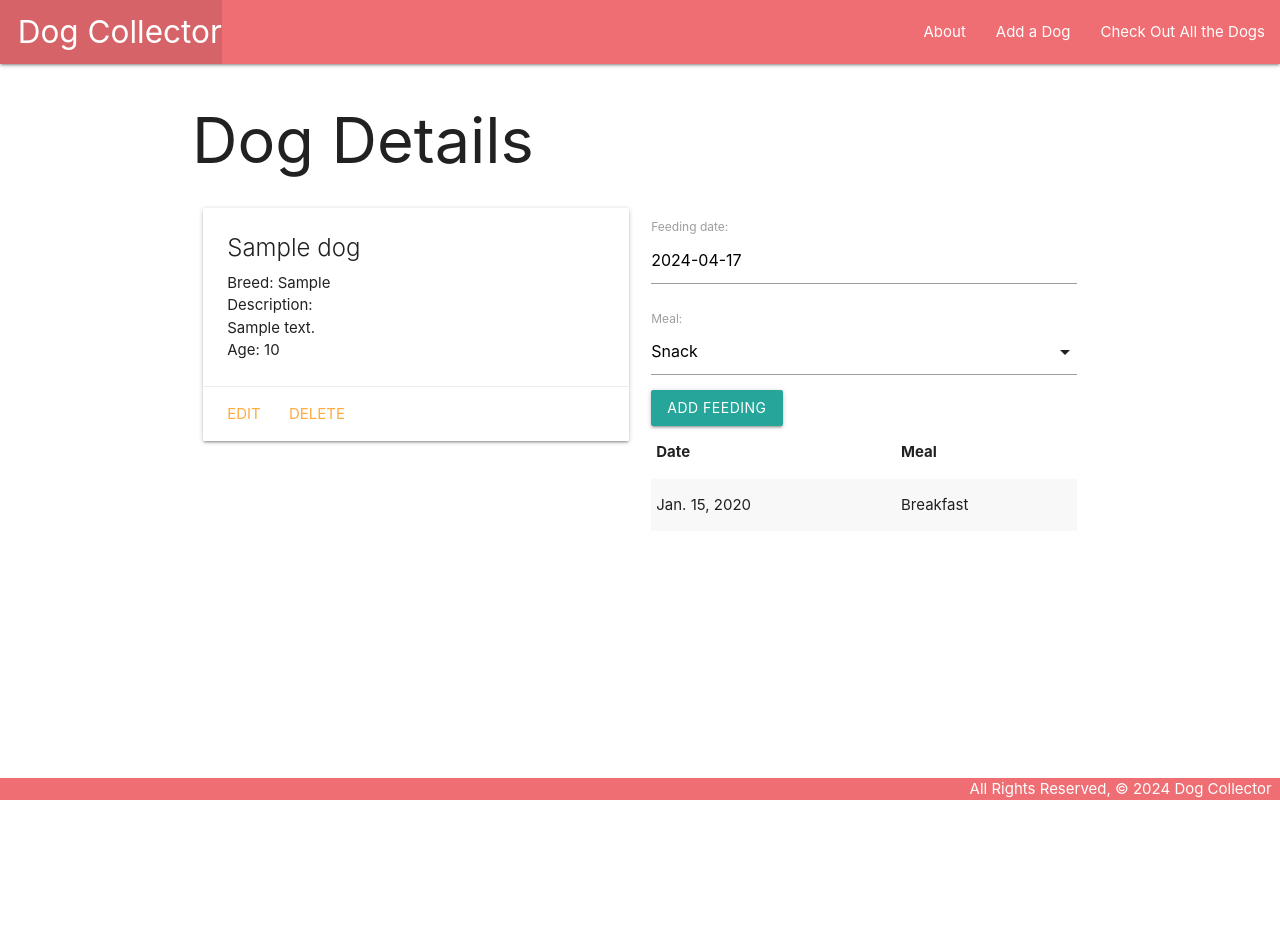
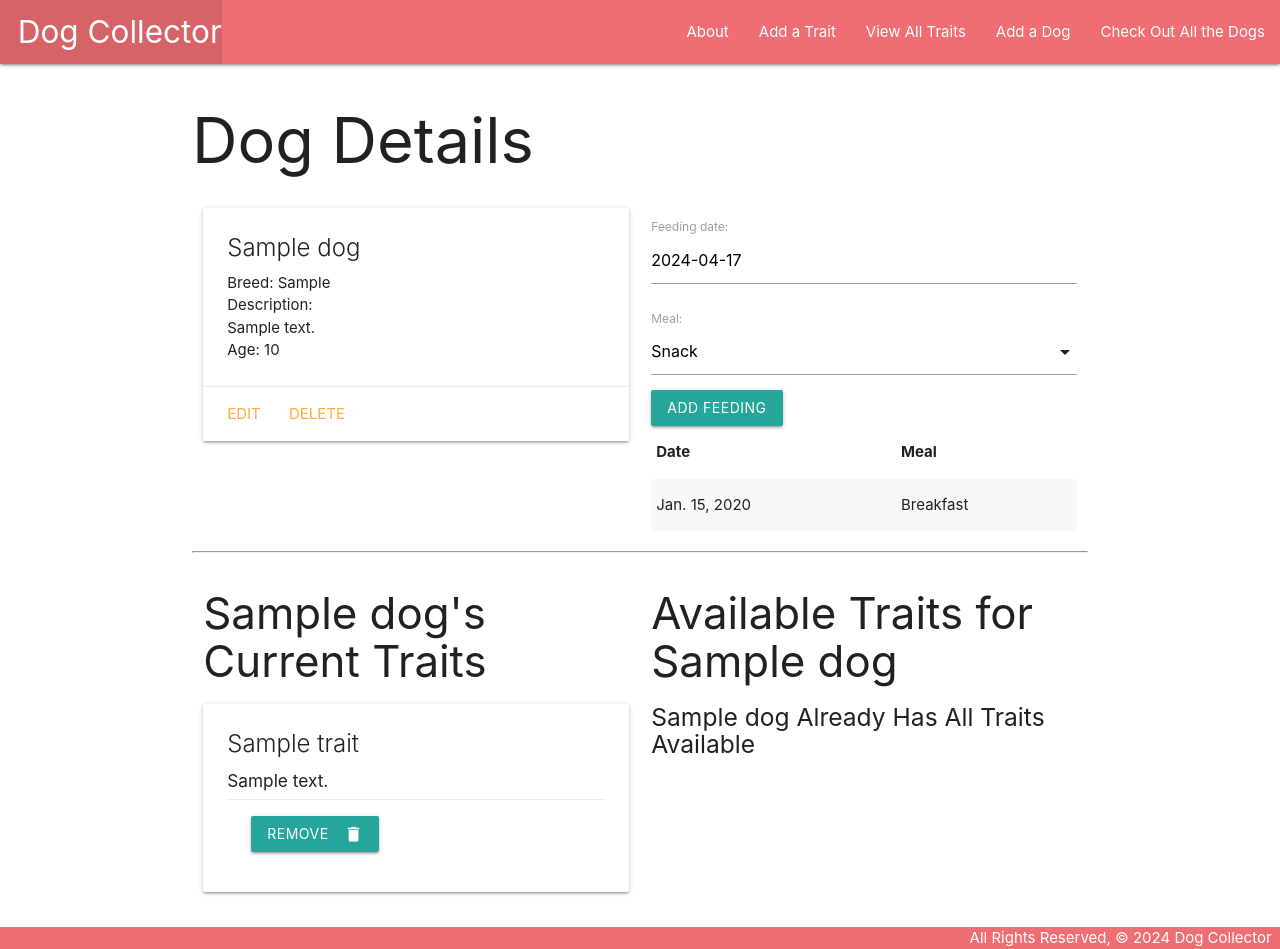
Before and after one commit to rcallebs/dogs, a Django app: page /dogs/1/ in a window 1280 px wide. Before the commit the page ends 800 px from the top, so only its background shows below. Run offline with Django 5.2, Linux system fonts and the light colour scheme; tables that the repository leaves empty hold one stand-in row (values such as "Sample post").

Commit message:
part 5 complete

```diff
--- a/main_app/admin.py
+++ b/main_app/admin.py
@@ -1,6 +1,7 @@
 from django.contrib import admin
 # import models
-from .models import Dog, Feeding
+from .models import Dog, Feeding, Trait
 # Register your models here.
 admin.site.register(Dog)
 admin.site.register(Feeding)
+admin.site.register(Trait)
--- a/main_app/models.py
+++ b/main_app/models.py
@@ -7,7 +7,15 @@ MEALS = (
     ('S', 'Snack')
 )
 
+class Trait(models.Model):
+    name = models.CharField(max_length=50)
+    description = models.CharField(max_length=100)
 
+    def __str__(self):
+        return self.name
+
+    def get_absolute_url(self):
+        return reverse('traits_detail', kwargs={'pk': self.id})
 
 # Create your models here.
 class Dog(models.Model):
@@ -15,6 +23,7 @@ class Dog(models.Model):
     breed =  models.CharField(max_length=100)
     description = models.TextField(max_length=200)
     age = models.IntegerField()
+    traits = models.ManyToManyField(Trait)
 
     def __str__(self):
         return self.name
--- a/main_app/templates/base.html
+++ b/main_app/templates/base.html
@@ -8,6 +8,7 @@
   <title>Dog Collector</title>
   <link rel="stylesheet" href="https://cdnjs.cloudflare.com/ajax/libs/materialize/1.0.0/css/materialize.min.css">
   <link rel="stylesheet" type="text/css" href="{% static 'css/style.css' %}">
+  <link href="https://fonts.googleapis.com/icon?family=Material+Icons" rel="stylesheet">
   <script src="https://cdnjs.cloudflare.com/ajax/libs/materialize/1.0.0/js/materialize.min.js"></script>
 </head>
 <body>
@@ -19,6 +20,8 @@
         </ul>
         <ul class="right">
           <li><a href="{% url 'about' %}">About</a></li>
+          <li><a href="{% url 'traits_create' %}">Add a Trait</a></li>
+          <li><a href="{% url 'traits_index' %}">View All Traits</a></li>
           <li><a href="{% url 'dogs_create' %}">Add a Dog</a></li>
           <li><a href="{% url 'index' %}">Check Out All the Dogs</a></li>
         </ul>
--- a/main_app/templates/dogs/detail.html
+++ b/main_app/templates/dogs/detail.html
@@ -43,6 +43,54 @@
     </table>
   </div>
 </div>
+<hr>
+<div class="row">
+  <div class="col s6">
+    <h3>{{ dog.name }}'s Current Traits</h3>
+    {% if dog.traits.count %}
+      {% for trait in dog.traits.all %}
+        <div class="card">
+          <div class="card-content">
+            <span class="card-title">
+              <span>{{ trait.name }}</span><h6>{{ trait.description }}</h6>
+            </span>
+            <div class="card-action">
+              <form action="{% url 'remove_trait' dog.id trait.id %}" method="POST">
+                {% csrf_token %}
+                <button type="submit" class="btn">Remove<i class="material-icons right">delete</i></button>
+              </form>
+            </div>
+          </div>
+        </div>
+      {% endfor %}
+    {% else %}
+      <h5>No Traits Yet, Add Some!</h5>
+    {% endif %}
+  </div>
+  <!-- Available toys will come after this line -->
+  <div class="col s6">
+    <h3>Available Traits for {{ dog.name }}</h3>
+    {% if traits.count %}
+      {% for trait in traits.all %}
+        <div class="card">
+          <div class="card-content">
+            <span class="card-title">
+              <span>{{ trait.name }}</span> <h6>{{ trait.description }}</h6>
+            </span>
+          </div>
+          <div class="card-action">
+            <form action="{% url 'assoc_trait' dog.id trait.id %}" method="POST">
+              {% csrf_token %}
+              <button type="submit" class="btn">Add</button>
+            </form>
+          </div>
+        </div>
+      {% endfor %}
+    {% else %}
+      <h5>{{dog.name}} Already Has All Traits Available</h5>
+    {% endif %}
+  </div>
+</div>
 <script>
   const dateEl = document.getElementById('id_date');
   // M is Materialize's global variable
--- a/main_app/urls.py
+++ b/main_app/urls.py
@@ -1,5 +1,4 @@
 from django.urls import path
-
 from . import views
 
 urlpatterns = [
@@ -11,4 +10,11 @@ urlpatterns = [
     path('dogs/<int:pk>/update', views.DogUpdate.as_view(), name='dogs_update'),
     path('dogs/<int:pk>/delete', views.DogDelete.as_view(), name='dogs_delete'),
     path('dogs/<int:dog_id>/add_feeding/', views.add_feeding, name='add_feeding'),
+    path('traits/', views.TraitList.as_view(), name='traits_index'),
+    path('traits/<int:pk>/', views.TraitDetail.as_view(), name='traits_detail'),
+    path('traits/create/', views.TraitCreate.as_view(), name='traits_create'),
+    path('traits/<int:pk>/update/', views.TraitUpdate.as_view(), name='traits_update'),
+    path('traits/<int:pk>/delete/', views.TraitDelete.as_view(), name='traits_delete'),
+    path('dogs/<int:dog_id>/assoc_trait/<int:trait_id>/', views.assoc_trait, name='assoc_trait'),
+    path('dogs/<int:dog_id>/remove_trait/<int:trait_id>/', views.remove_trait, name='remove_trait'),
 ]
--- a/main_app/views.py
+++ b/main_app/views.py
@@ -1,6 +1,7 @@
 from django.shortcuts import render, redirect
-from django.views.generic import CreateView, UpdateView, DeleteView
-from .models import Dog
+from django.views.generic.edit import CreateView, UpdateView, DeleteView
+from django.views.generic import ListView, DetailView
+from .models import Dog, Trait
 from .forms import FeedingForm
 
 def home(request):
@@ -20,9 +21,13 @@ def dogs_index(request):
 
 def dogs_detail(request, dog_id):
     dog = Dog.objects.get(id=dog_id)
+    # list of all traits dog currently has
+    id_list = dog.traits.all().values_list('id')
+    traits_not_had = Trait.objects.exclude(id__in=id_list)
     feeding_form = FeedingForm()
     return render(request, 'dogs/detail.html', {
-        'dog': dog, 'feeding_form': feeding_form })
+        'dog': dog, 'feeding_form': feeding_form,
+         'traits': traits_not_had })
 
 def add_feeding(request, dog_id):
       # create a ModelForm instance using the data in request.POST
@@ -36,9 +41,17 @@ def add_feeding(request, dog_id):
         new_feeding.save()
     return redirect('detail', dog_id=dog_id)
 
+def assoc_trait(request, dog_id, trait_id):
+    Dog.objects.get(id=dog_id).traits.add(trait_id)
+    return redirect('detail', dog_id=dog_id)
+
+def remove_trait(request, dog_id, trait_id):
+    Dog.objects.get(id=dog_id).traits.remove(trait_id)
+    return redirect('detail', dog_id=dog_id)
+
 class DogCreate(CreateView):
     model = Dog
-    fields = '__all__'
+    fields = ['name', 'breed', 'description', 'age']
 
 class DogUpdate(UpdateView):
     model = Dog
@@ -47,3 +60,21 @@ class DogUpdate(UpdateView):
 class DogDelete(DeleteView):
     model = Dog
     success_url = '/dogs'
+
+class TraitList(ListView):
+    model = Trait
+
+class TraitDetail(DetailView):
+    model = Trait
+
+class TraitCreate(CreateView):
+    model = Trait
+    fields = ['name', 'description']
+
+class TraitUpdate(UpdateView):
+    model = Trait
+    fields = ['name', 'description']
+
+class TraitDelete(DeleteView):
+    model = Trait
+    success_url = '/traits'
```
Also changed, not shown: main_app/templates/main_app/trait_confirm_delete.html (added, +13 -0 lines), main_app/templates/main_app/trait_detail.html (added, +20 -0 lines), main_app/templates/main_app/trait_form.html (added, +19 -0 lines), main_app/templates/main_app/trait_list.html (added, +17 -0 lines), main_app/migrations/0003_trait_alter_feeding_options_alter_feeding_date_and_more.py (added).
